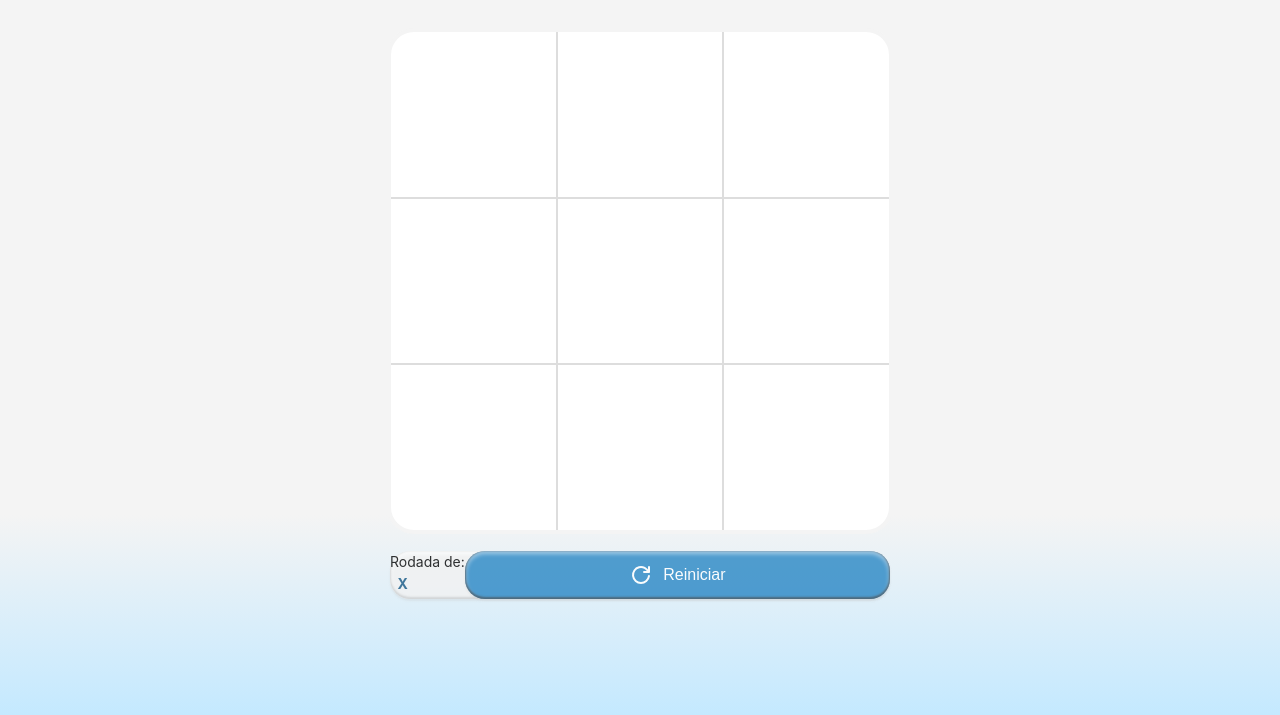
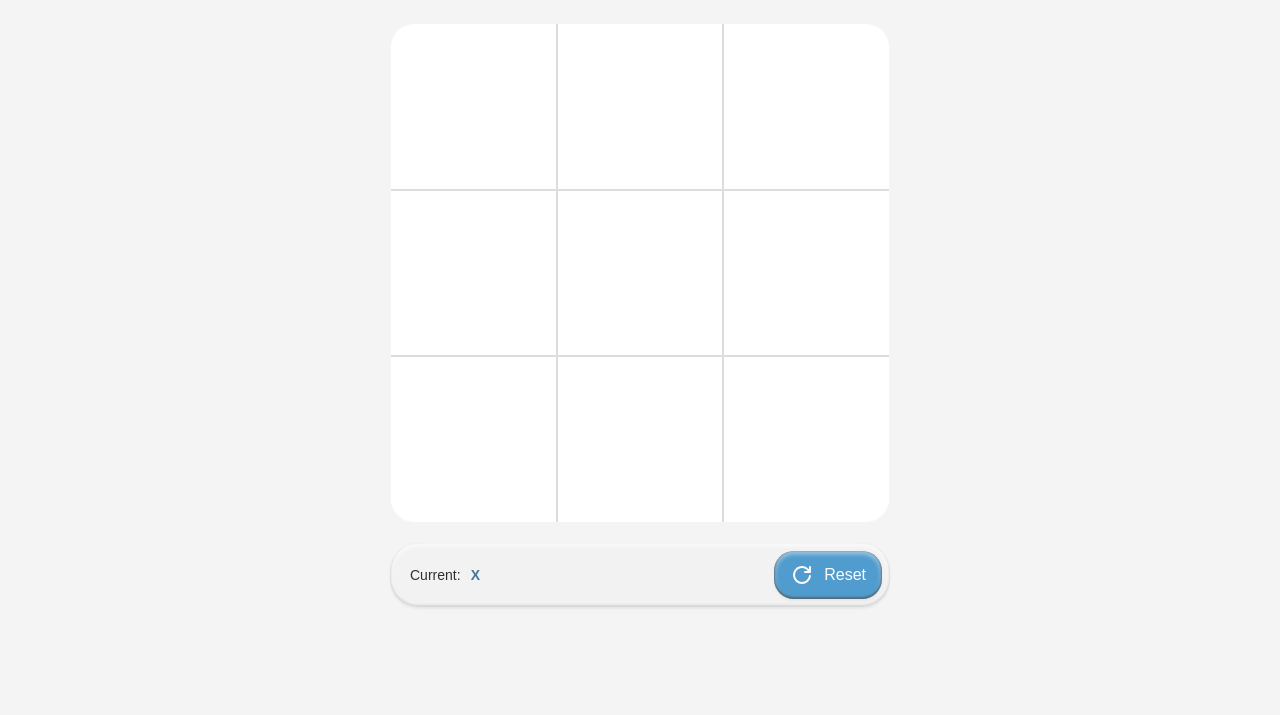
Before and after one commit to derick-rufino/jogo-da-velha, a plain HTML site: page index.html in a window 1280 px wide. Shown: the part 85-800 px from the top of the page. Drawn offline with Linux system fonts and the light colour scheme.

Commit message:
Feat: enhanced styles and feedback

```diff
--- a/index.html
+++ b/index.html
@@ -1,5 +1,5 @@
 <!DOCTYPE html>
-<html lang="en">
+<html lang="pt-BR">
 
 <head>
     <meta charset="UTF-8">
@@ -11,7 +11,7 @@
 
 <body>
 <header>
-    <h1>Jogo da Velha</h1>
+    <h1>Tic Tac Toe</h1>
 </header>
 <main>
     <section class="grid-container">
@@ -27,39 +27,7 @@
     </section>
     <div class="painel surface-neutral">
         <div class="indicador">
-
-            <p>Rodada de:</p>
-            <span id="vez-jogador"><svg fill="none" height="24" viewBox="0 0 36 36"
-                                        width="24"
-                                        xmlns="http://www.w3.org/2000/svg">
-<g filter="url(#filter0_ii_46_189)">
-<path clip-rule="evenodd"
-      d="M16.3873 12.5C17.2157 13.3284 18.5589 13.3284 19.3873 12.5L29.3552 2.53213C30.5397 1.34757 32.4603 1.34757 33.6448 2.53212C34.8109 3.69816 34.8317 5.58214 33.6918 6.77372L24.3873 16.5C23.5348 17.4903 23.5684 18.9647 24.4651 19.9152L33.4714 29.4623C34.6012 30.6599 34.5738 32.5389 33.4096 33.7031C32.2209 34.8918 30.2938 34.8918 29.1051 33.7031L19.3947 23.9927C18.5634 23.1613 17.2145 23.1646 16.3873 24L6.75192 33.6233C5.57977 34.794 3.68071 34.7934 2.50928 33.622C1.33734 32.45 1.33734 30.55 2.50928 29.378L12.3873 19.5C13.0817 18.8056 13.0817 17.6797 12.3873 16.9853L2.26598 6.86396C1.09441 5.69239 1.09441 3.79289 2.26598 2.62132C3.43755 1.44975 5.33705 1.44975 6.50862 2.62132L16.3873 12.5Z"
-      fill="currentColor"
-      fill-rule="evenodd"/>
-</g>
-<defs>
-<filter color-interpolation-filters="sRGB" filterUnits="userSpaceOnUse" height="34.9507" id="filter0_ii_46_189"
-        width="35.1459" x="0.387299"
-        y="0.643799">
-<feFlood flood-opacity="0" result="BackgroundImageFix"/>
-<feBlend in="SourceGraphic" in2="BackgroundImageFix" mode="normal" result="shape"/>
-<feColorMatrix in="SourceAlpha" result="hardAlpha" type="matrix" values="0 0 0 0 0 0 0 0 0 0 0 0 0 0 0 0 0 0 127 0"/>
-<feOffset dx="-1" dy="-1"/>
-<feGaussianBlur stdDeviation="1"/>
-<feComposite in2="hardAlpha" k2="-1" k3="1" operator="arithmetic"/>
-<feColorMatrix type="matrix" values="0 0 0 0 0.400962 0 0 0 0 0.400962 0 0 0 0 0.400962 0 0 0 0.5 0"/>
-<feBlend in2="shape" mode="normal" result="effect1_innerShadow_46_189"/>
-<feColorMatrix in="SourceAlpha" result="hardAlpha" type="matrix" values="0 0 0 0 0 0 0 0 0 0 0 0 0 0 0 0 0 0 127 0"/>
-<feOffset dx="1" dy="1"/>
-<feGaussianBlur stdDeviation="1"/>
-<feComposite in2="hardAlpha" k2="-1" k3="1" operator="arithmetic"/>
-<feColorMatrix type="matrix" values="0 0 0 0 0.926923 0 0 0 0 0.926923 0 0 0 0 0.926923 0 0 0 0.8 0"/>
-<feBlend in2="effect1_innerShadow_46_189" mode="normal" result="effect2_innerShadow_46_189"/>
-</filter>
-</defs>
-</svg>
-</span>
+            <p>Current: <span id="vez-jogador"></span></p>
         </div>
         <button class="btn surface-tinted reiniciar" id="btn-reiniciar">
             <svg xmlns="http://www.w3.org/2000/svg" width="24" height="24" viewBox="0 0 24 24"
@@ -69,7 +37,7 @@
                 <path d="M19.933 13.041a8 8 0 1 1 -9.925 -8.788c3.899 -1 7.935 1.007 9.425 4.747"/>
                 <path d="M20 4v5h-5"/>
             </svg>
-            Reiniciar
+            Reset
         </button>
     </div>
     <!--    <div class="surface-neutral"></div>-->
--- a/script.js
+++ b/script.js
@@ -1,9 +1,8 @@
-// ! TODO: Expplicar o código
-
-
+// ! TODO: Explicar o código
 
 const botaoReiniciar = document.getElementById("btn-reiniciar");
 const refreshIcon = document.getElementById("refresh-icon");
+
 
 botaoReiniciar.addEventListener("click", function () {
     refreshIcon.classList.add("rotatingSVG");
@@ -19,6 +18,7 @@ const state = {
     gameActive: true,
 };
 
+
 function playMove(index) {
     //O clique do usuário em uma das celulas
     if (!state.gameActive || state.board[index]) return false; // se o jogo não estiver ativo ou a celula já estiver preenchida, retorna false
@@ -30,28 +30,33 @@ function playMove(index) {
 function switchPlayer() {
     state.currentPlayer = state.currentPlayer === "X" ? "O" : "X";
     updatePlayerDisplay();
+    console.log("Vez de: " + state.currentPlayer);
 }
+
 
 function updatePlayerDisplay() {
     const playerDisplay = document.getElementById("vez-jogador");
     if (playerDisplay) {
-    playerDisplay.textContent = ` ${state.currentPlayer}`;
+        playerDisplay.innerHTML = state.currentPlayer;
     }
 }
+
 
 function renderCell(cell, value) {
     if (!value) return;
 
-  cell.textContent = value;
+    cell.innerHTML = value;
     cell.classList.add("marked");
 }
+
 
 function handleClick(event) {
     const cell = event.target;
     const index = parseInt(cell.getAttribute("data-index"));
     if (!playMove(index)) return;
 
-  renderCell(cell, state.currentPlayer);
+    const currentPlayerIcon = `<img src=${state.currentPlayer}.svg alt=${state.currentPlayer} class="pop-animation">`;
+    renderCell(cell, currentPlayerIcon);
 
     const winningCombination = checkWinner();
     if (winningCombination) {
--- a/styles.css
+++ b/styles.css
@@ -23,7 +23,7 @@
 
 body {
     font-size: 14px;
-  background: linear-gradient(180deg, #f4f4f4 75%, var(--primary-950));
+    background: #f4f4f4;
     line-height: 1.6;
     padding: 20px;
     display: flex;
@@ -105,18 +105,32 @@ span#vez-jogador {
 
 div.painel {
     margin-top: 20px;
+    padding: 8px;
+    justify-content: space-between;
+    border-radius: 28px;
+}
+
+div.painel .indicador {
+    display: flex;
+    justify-content: center;
+    align-items: center;
+
+    padding: 12px;
+
+    & * {
+        font-family: "JetBrains Mono", "Inter Semi Bold", Sans-Serif;
+        font-size: 1em;
+    }
 }
 
 div.painel button.reiniciar {
-  padding: 12px;
+    padding: 12px 16px;
     font-size: 16px;
     cursor: pointer;
 }
 
 
 /* Utilidades */
-
-
 .btn {
     display: flex;
     min-height: 48px;
@@ -124,7 +138,6 @@ div.painel button.reiniciar {
     justify-content: center;
     align-items: center;
     gap: 10px;
-    flex: 1 0 0;
     border: none;
 
     border-radius: 20px;
```
Lines whose indentation alone changed are shown as unchanged.
